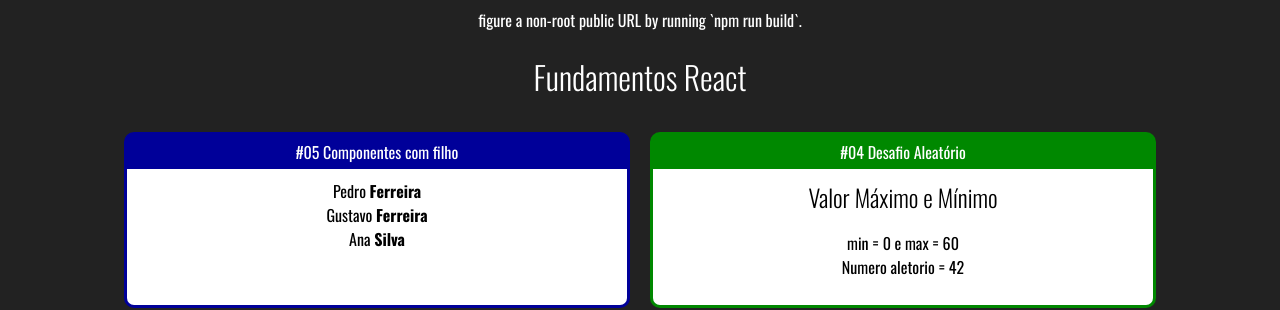
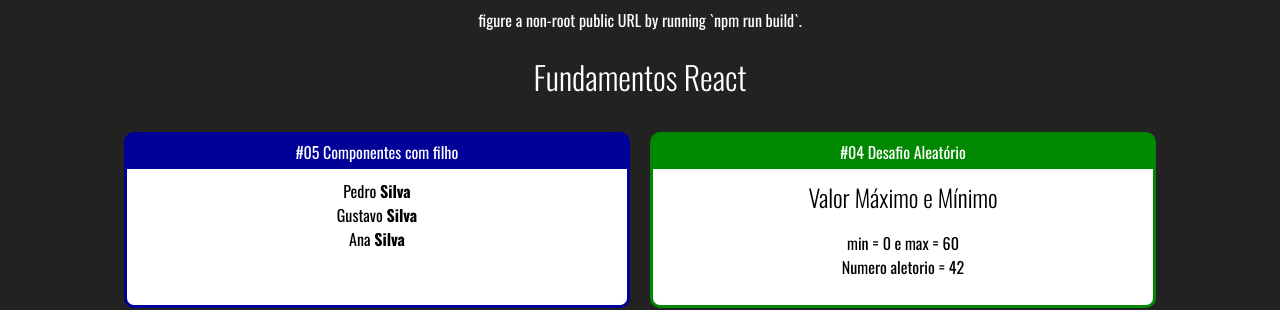
Before and after one commit to ArthurDetomi/Curso-React-Cod3r, a React (Create React App) app in the folder fundamentos-react/: page / in a window 1280 px wide. Shown: the top 310 px of the page. Built offline with nearby package versions, Linux system fonts and the light colour scheme.

Commit message:
Passando propriedades do pai para o filho e utlizando map

```diff
--- a/fundamentos-react/src/App.jsx
+++ b/fundamentos-react/src/App.jsx
@@ -7,6 +7,7 @@
 import NumeroAleatorio from "./components/basicos/NumeroAleatorio";
 import Card from "./components/layout/Card";
 import Familia from "./components/basicos/Familia";
+import FamiliaMembro from "./components/basicos/FamiliaMembro";
 
 import './App.css'
 
@@ -16,7 +17,11 @@
 
         <div className="Cards">
             <Card titulo="#05 Componentes com filho" color="#009">
-                <Familia sobrenome="Ferreira" />
+                <Familia sobrenome="Silva">
+                    <FamiliaMembro nome="Pedro" ></FamiliaMembro>
+                    <FamiliaMembro nome="Gustavo"  ></FamiliaMembro>
+                    <FamiliaMembro nome="Ana" ></FamiliaMembro>
+                </Familia>
             </Card>
 
             <Card titulo="#04 Desafio Aleatório" color="#080">
--- a/fundamentos-react/src/components/basicos/Familia.jsx
+++ b/fundamentos-react/src/components/basicos/Familia.jsx
@@ -1,13 +1,12 @@
 /* eslint-disable import/no-anonymous-default-export */
-import React from "react";
-import FamiliaMembro from "./FamiliaMembro";
+import React, { cloneElement } from "react";
 
 export default (props) => {
     return (
         <div>
-            <FamiliaMembro nome="Pedro" sobrenome={props.sobrenome}></FamiliaMembro>
-            <FamiliaMembro nome="Gustavo" {...props} ></FamiliaMembro>
-            <FamiliaMembro nome="Ana" sobrenome="Silva"></FamiliaMembro>
+            {props.children.map((child, i) => {
+                return cloneElement(child, {...props, key: i});
+            })}
         </div>
     );
 }
```
